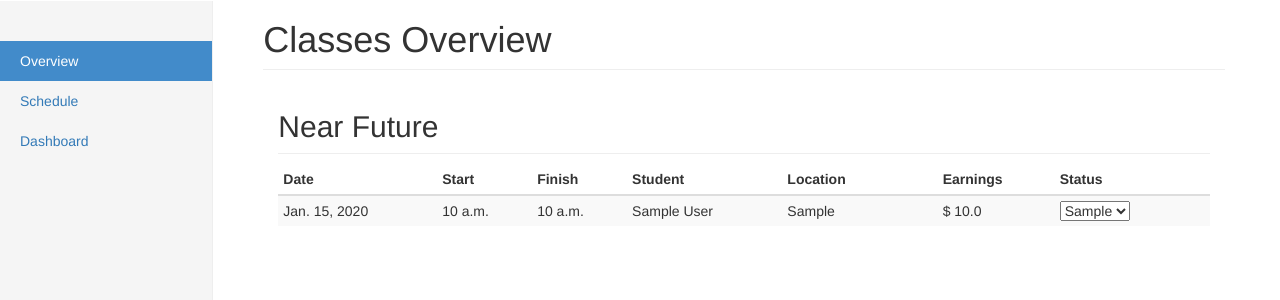
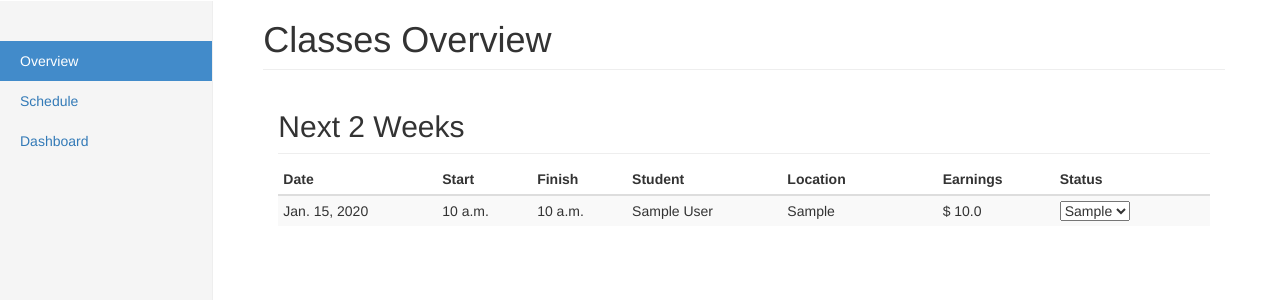
Before and after one commit to thalespaiva/koumparos, a Django app: template koumparos/templates/teacher/overview.html in a window 1280 px wide. Shown: the part 50-350 px from the top of the page. Run offline with Django 3.2, Linux system fonts and the light colour scheme; tables that the repository leaves empty hold one stand-in row (values such as "Sample post"); the template is opened without the code that fills it: values that come from a table or form of the project are taken from there, most other values are stand-ins (such as "Sample title", 1, 10 or a date in 2020); some libraries are stand-ins or nearby versions.

Commit message:
Overview shows the schedule only for the next 2 weeks.

```diff
--- a/koumparos/teacher/views.py
+++ b/koumparos/teacher/views.py
@@ -20,7 +20,8 @@ def overview(request, id):
         tgt_class.status = tgt_status
         tgt_class.save()
 
-    todo_classes = Class.objects.filter(teacher=id, status=Class.ST_TODO)
+    max_date = (datetime.now() + timedelta(days=14)).date
+    todo_classes = Class.objects.filter(teacher=id, status=Class.ST_TODO, date__lte=max_date)
     info = {
         'teacher': Teacher.objects.filter(id=id)[0],
         'classes': todo_classes.order_by('date', 'start_time'),
--- a/koumparos/templates/teacher/overview.html
+++ b/koumparos/templates/teacher/overview.html
@@ -13,7 +13,7 @@
 {% block content %}
   <h1 class="page-header">Classes Overview</h1>
   <div class="container-fluid">
-    <h2 class="sub-header">Near Future</h2>
+    <h2 class="sub-header">Next 2 Weeks</h2>
     <div class="table-responsive">
       <form action="" method="POST">
         {% csrf_token %}
```
